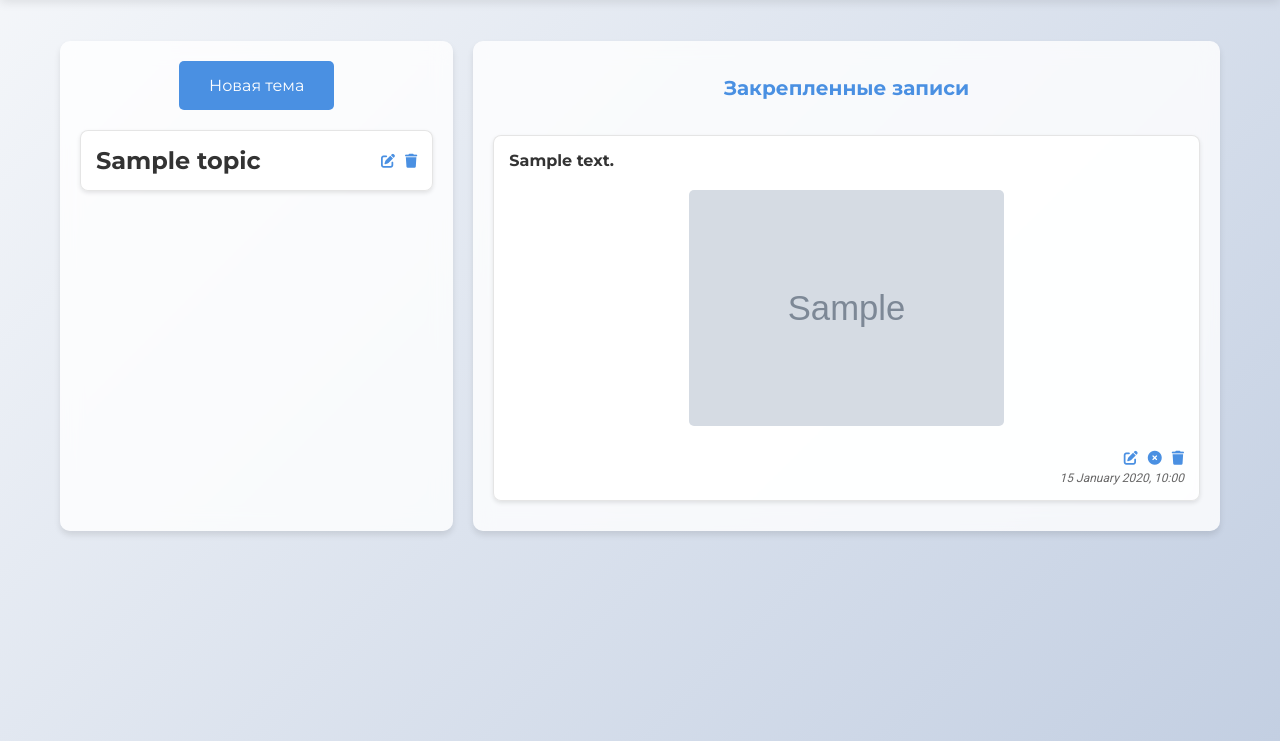
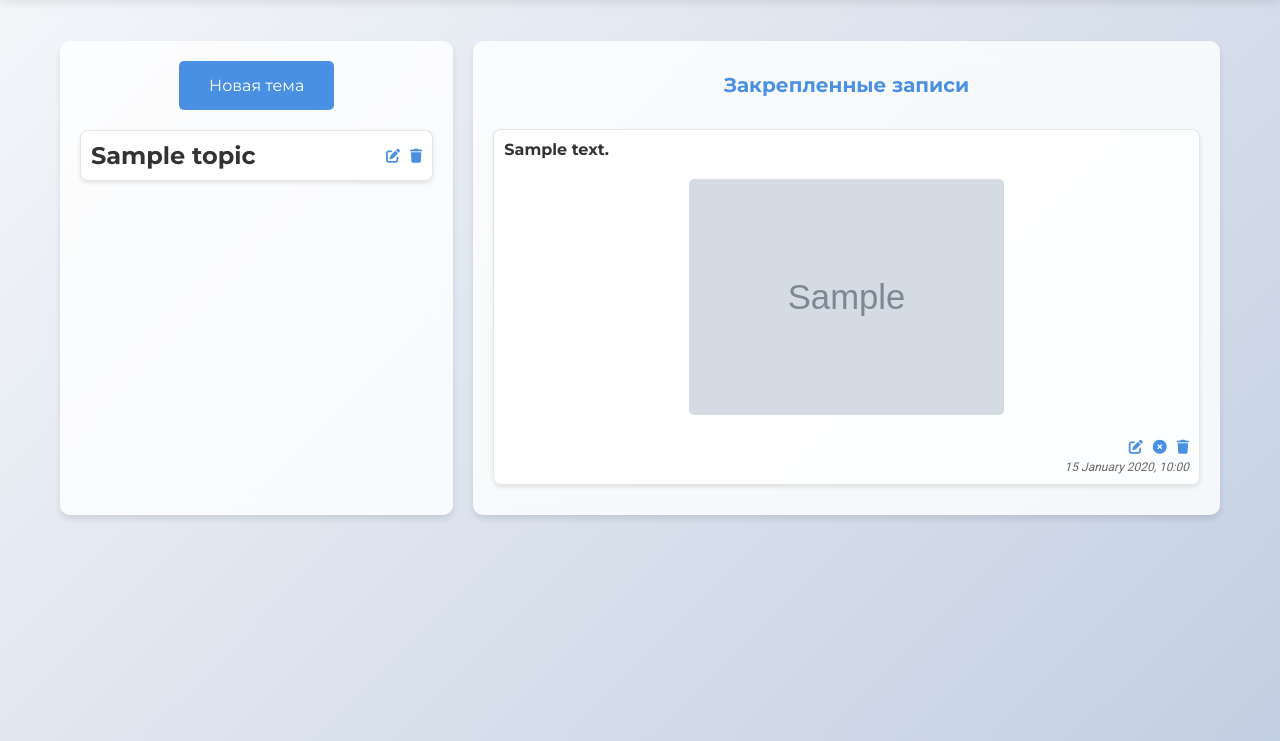
Before and after one commit to Spaceoceanoutlook/Bookmark, a Flask app: page /home in a window 1280 px wide. Shown: the part 59-800 px from the top of the page. Run offline with Flask 3, Linux system fonts and the light colour scheme; a user stored in the database is signed in; tables that the repository leaves empty hold one stand-in row (values such as "Sample post"); grey boxes marked "Sample" are stand-in pictures.

Commit message:
fixed padding post home css

```diff
--- a/app/static/css/home.css
+++ b/app/static/css/home.css
@@ -79,7 +79,7 @@ main {
 .topic, .pinned-post {
     background-color: rgba(255, 255, 255, 0.9);
     border: 1px solid rgba(0, 0, 0, 0.1);
-    padding: 15px;
+    padding: 10px;
     border-radius: 8px;
     text-align: center;
     word-wrap: break-word;
@@ -99,7 +99,7 @@ main {
 
 .section-title {
     color: #4A90E2;
-    padding: 15px 0;
+    padding: 12px 0;
     text-align: center;
     font-size: 20px;
     font-weight: bold;
```
